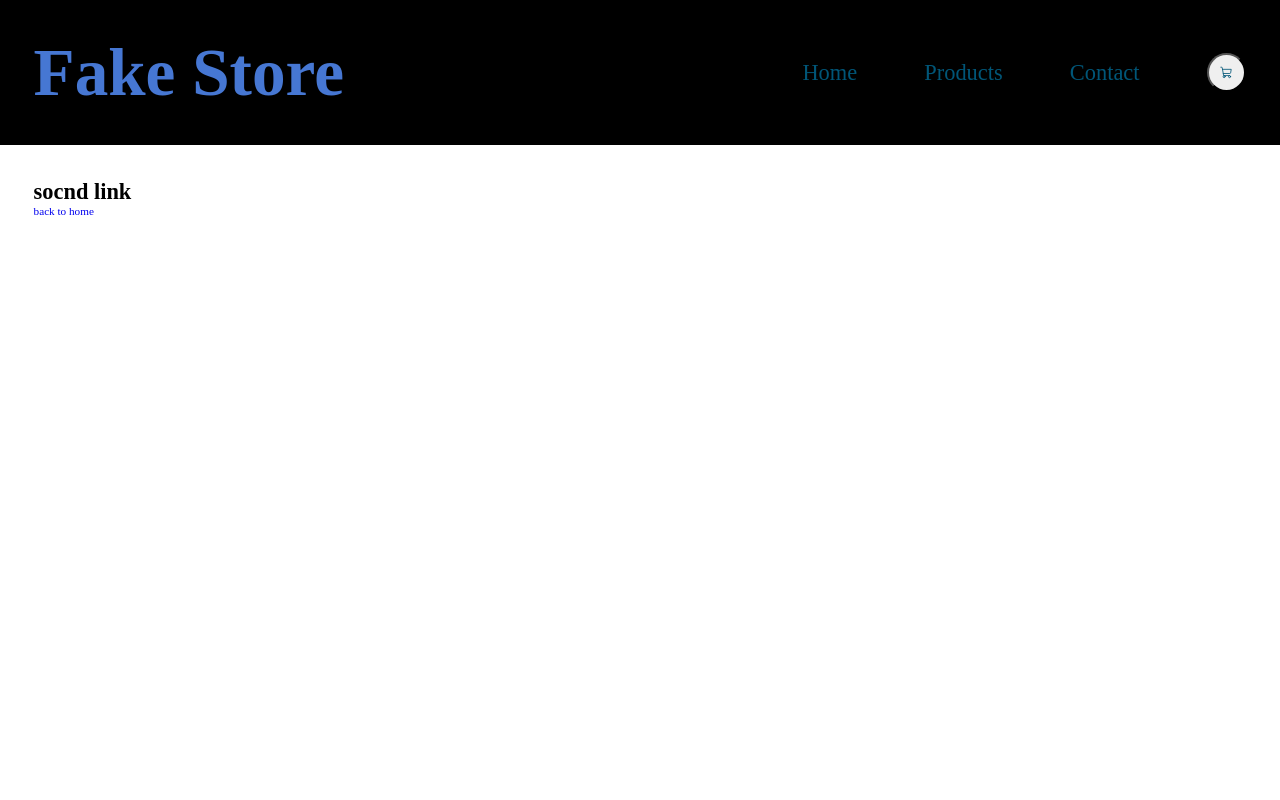
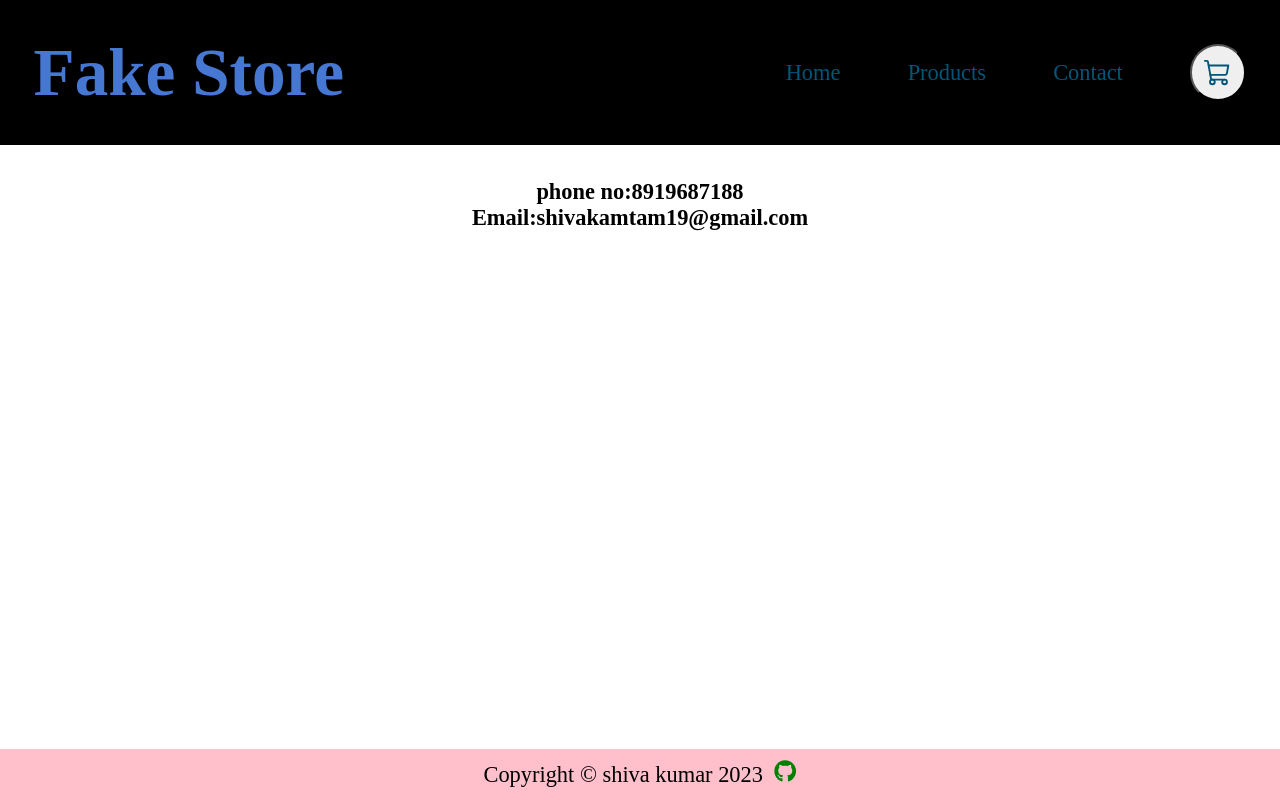
Before and after one commit to Shivuduu19/shopping-cart, a React (Vite) app: page /contact in a window 1280 px wide. Built offline with nearby package versions, Linux system fonts and the light colour scheme.

Commit message:
add contact component

```diff
--- a/package.json
+++ b/package.json
@@ -14,6 +14,7 @@
     "phosphor-react": "^1.4.1",
     "react": "^18.2.0",
     "react-dom": "^18.2.0",
+    "react-icons": "^4.12.0",
     "react-redux": "^8.1.3",
     "react-router-dom": "^6.19.0",
     "styled-components": "^6.1.1",
--- a/src/components/Footer.jsx
+++ b/src/components/Footer.jsx
@@ -1,6 +1,36 @@
+// import { GithubLogo } from "phosphor-react";
+import styled from "styled-components";
+import { FaGithub } from "react-icons/fa";
 const Footer = () => {
-  return <>
-
-  </>;
+  return (
+    <FooterWrapper>
+      Copyright © shiva kumar 2023
+      <GithubLink
+        href="https://github.com/shivuduu19"
+        target="_blank"
+        rel="noopener"
+      >
+        <FaGithub />
+        {/* <GithubLogo size={32} weight="light" /> */}
+      </GithubLink>
+    </FooterWrapper>
+  );
 };
+const FooterWrapper = styled.footer`
+  position: absolute;
+  /* left: 0px; */
+  bottom: 0px;
+  display: flex;
+  justify-content: center;
+  align-items: center;
+  width: 100%;
+  font-size: 2rem;
+  padding: 1rem 0;
+  background-color: pink;
+`;
+const GithubLink = styled.a`
+  margin-left: 1rem;
+  color: green;
+  font-size: 2rem;
+`;
 export default Footer;
--- a/src/components/Header.jsx
+++ b/src/components/Header.jsx
@@ -6,7 +6,9 @@ import { openCart } from "../pages/cart/CartOpenSlice";
 
 const Header = () => {
   const dispatch = useDispatch();
-  // const opencart = useSelector((state) => state.cartOpen.value);
+  const cart = useSelector((state) => state.cart.value);
+  const sumQuantity = () =>
+    cart.reduce((total, item) => total + item.quantity, 0);
   // console.log(opencart);
   return (
     <>
@@ -17,9 +19,12 @@ const Header = () => {
             <NavbarLink to="/">Home</NavbarLink>
             <NavbarLink to="products">Products</NavbarLink>
             <NavbarLink to="contact">Contact</NavbarLink>
-            <CartButton as="button" onClick={() => dispatch(openCart())}>
-              {<ShoppingCart />}
-            </CartButton>
+            <ButtonContainer>
+              <CartButton as="button" onClick={() => dispatch(openCart())}>
+                {<ShoppingCart size="30px" />}
+              </CartButton>
+              {sumQuantity() ? <Quantity>{sumQuantity()}</Quantity> : ""}
+            </ButtonContainer>
           </Navbar>
         </Container>
       </HeaderWrapper>
@@ -63,4 +68,22 @@ const CartButton = styled(NavbarLink)`
     transform: scale(1.1);
   }
 `;
+const ButtonContainer = styled.div`
+  position: relative;
+  cursor: pointer;
+`;
+const Quantity = styled.div`
+  position: absolute;
+  display: flex;
+  justify-content: center;
+  align-items: center;
+  top: 3rem;
+  right: 2rem;
+  width: 3rem;
+  height: 3rem;
+  border-radius: 50px;
+  background-color: #793333;
+  font-size: large;
+  font-family: bold;
+`;
 export default Header;
--- a/src/pages/Contact.jsx
+++ b/src/pages/Contact.jsx
@@ -1,10 +1,17 @@
-import { Link } from "react-router-dom";
+import styled from "styled-components";
+
 const Contact = () => {
   return (
-    <>
-      <h1>socnd link</h1>
-      <Link to="/">back to home</Link>
-    </>
+    <ContactWrapper>
+      <h1>phone no:8919687188</h1>
+      <h1>Email:shivakamtam19@gmail.com</h1>
+    </ContactWrapper>
   );
 };
+const ContactWrapper = styled.div`
+  display: flex;
+  justify-content: center;
+  align-items: center;
+  flex-direction: column;
+`;
 export default Contact;
--- a/src/pages/cart/Cart.jsx
+++ b/src/pages/cart/Cart.jsx
@@ -35,15 +35,18 @@ const Cart = () => {
     <CardWrapper $isOpen={isCartOpen}>
       <Title>Your cart items</Title>
       <Products>{cartItems}</Products>
-      <Total>{sumTotal()}</Total>
+      <Total>Total:{sumTotal()}</Total>
       <Button
+        $color="green"
         onClick={() => {
           dispatch(closeCart());
         }}
       >
         Checkout
       </Button>
-      <Button onClick={() => dispatch(closeCart())}>close</Button>
+      <Button $color="red" onClick={() => dispatch(closeCart())}>
+        close
+      </Button>
     </CardWrapper>
   );
 };
@@ -82,12 +85,25 @@ const Products = styled.div`
   display: flex;
   flex-direction: column;
   gap: 3rem;
+  /* height: 40%; */
   width: 100%;
   overflow: auto;
 `;
 const Total = styled.div`
   font-weight: bold;
+  padding: 3rem;
 `;
 const Button = styled.button`
-font-size2rem`;
+  font-size: 2rem;
+  width: 100%;
+  background-color: ${(props) => props.$color};
+  /* ${(props) =>
+    props.$color
+      ? css`
+          background-color: green;
+        `
+      : css`
+          background-color: red;
+        `} */
+`;
 export default Cart;
--- a/src/pages/cart/CartItemCards.jsx
+++ b/src/pages/cart/CartItemCards.jsx
@@ -8,6 +8,10 @@ function CartItemCard({ id, title, price, image, quantity }) {
   const cartItem = { id, title, price, image, quantity };
   const product = { id, title, price, image };
   const dispatch = useDispatch();
+
+  const formatText = (title) => {
+    return title.length === 12 ? title : title.substr(0, 12) + "...";
+  };
   const sumPrice = () => (cartItem.price * cartItem.quantity).toFixed(2);
   // console.log(cartItem.id);
   return (
@@ -16,7 +20,7 @@ function CartItemCard({ id, title, price, image, quantity }) {
         <Image src={image} alt={title} />
       </ImageContainer>
       <Details>
-        <Title>{title}</Title>
+        <Title>{formatText(title)}</Title>
 
         <div>
           quantity:{cartItem.quantity} price: {sumPrice()}
@@ -58,13 +62,16 @@ const Details = styled.div`
 const Title = styled.div`
   height: 3rem;
   font-weight: bold;
+  /* text-overflow: ellipsis; */
   overflow: hidden;
 `;
 const ItemAmountWrapper = styled.div`
   display: flex;
   align-items: center;
-  gap: inherit3rem;
+  gap: 3rem;
 `;
-const Button = styled.button``;
+const Button = styled.button`
+  background-color: rgba(0, 0, 0, 0.1);
+`;
 
 export default CartItemCard;
--- a/src/themes/GlobalStyle.jsx
+++ b/src/themes/GlobalStyle.jsx
@@ -8,6 +8,8 @@ const GlobalStyle = createGlobalStyle`
 }
 html{
     font-size: 70%;
+    position: relative;
+    min-height: 100%;
 }
 a{
     text-decoration: none;
```
Also changed, not shown: 1 other file (tests, documents, lock files or other folders).
